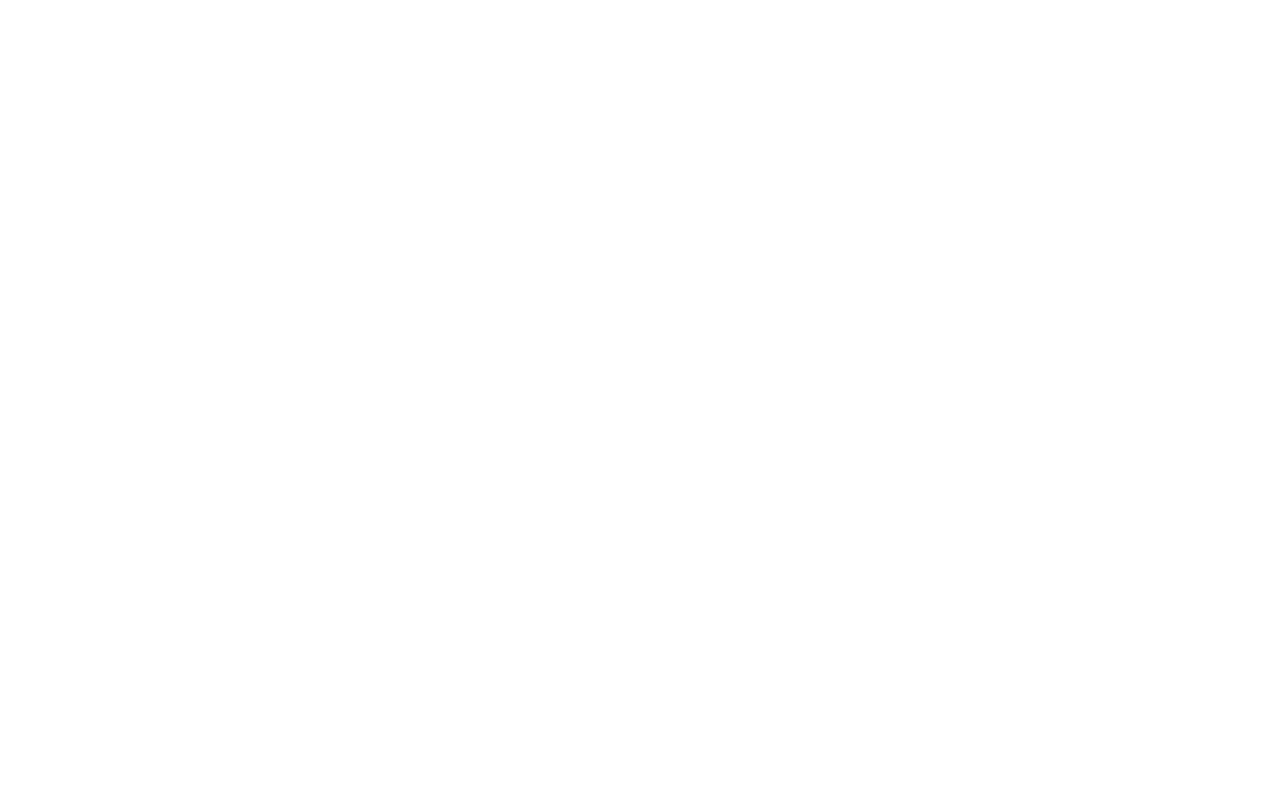
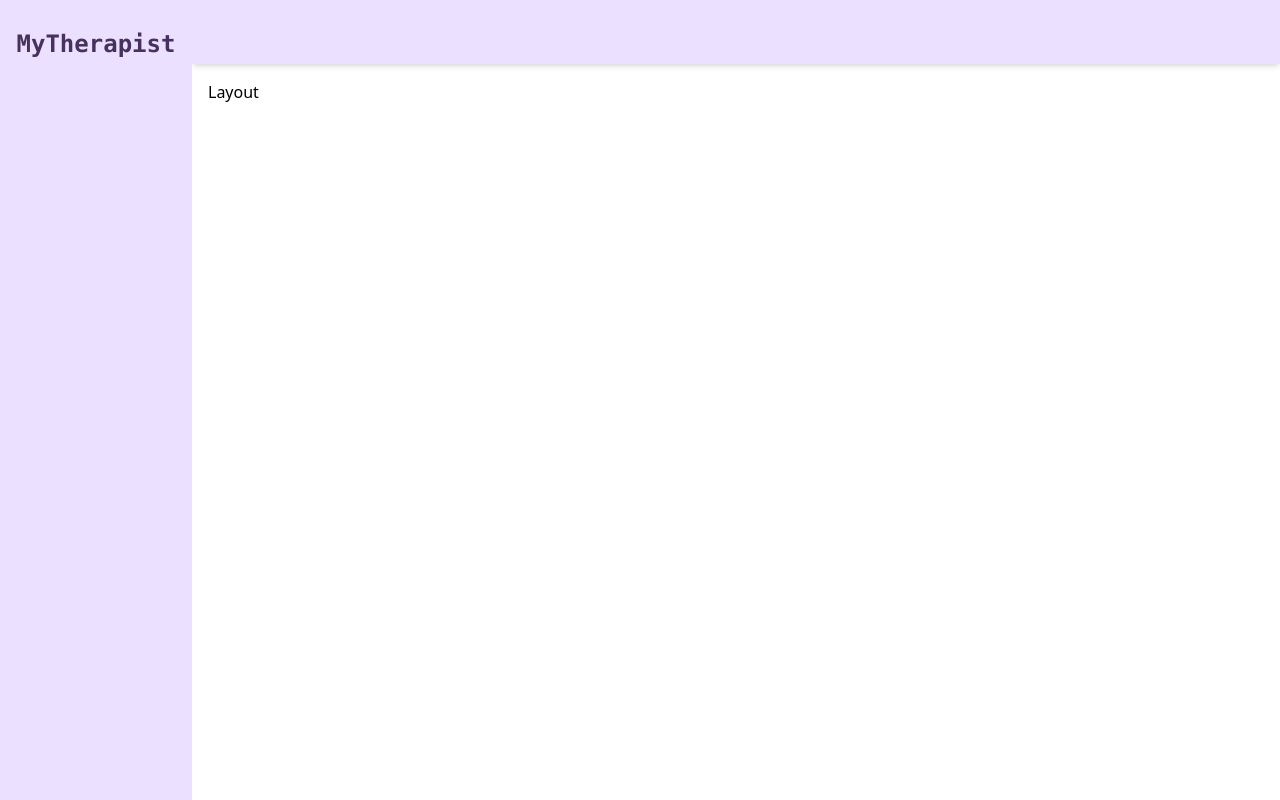
Before and after one commit to meenal0205/Mental-Health-Predection, a React (Create React App) app in the folder Client/: page / in a window 1280 px wide. Built offline with nearby package versions, Linux system fonts and the light colour scheme.

Commit message:
Added dashboard and sidebar

```diff
--- a/Client/src/App.js
+++ b/Client/src/App.js
@@ -1,11 +1,22 @@
 
 import './App.css';
+import Dashboard from './components/dashboard';
+import SideBar from './components/sidebar';
 
 function App() {
   return (
-    <div className="App">
 
-    </div>
+      <div className='flex w-full h-full '>
+        <div className='w-[15%]'>
+        <SideBar  />
+        </div>
+        <div className='w-[85%]'>
+        <Dashboard />
+        </div>
+
+      </div>
+
+
   );
 }
 
--- /dev/null
+++ b/Client/src/components/dashboard-components/layout.js
@@ -0,0 +1,11 @@
+import React from 'react'
+
+function Layout() {
+  return (
+    <div className='p-4'>
+        Layout
+    </div>
+  )
+}
+
+export default Layout
--- /dev/null
+++ b/Client/src/components/dashboard-components/navbar.js
@@ -0,0 +1,11 @@
+import React from 'react'
+
+function Navbar() {
+  return (
+    <div className='h-16 bg-[#EBE0FF] shadow-md '>
+
+    </div>
+  )
+}
+
+export default Navbar
--- /dev/null
+++ b/Client/src/components/dashboard.js
@@ -0,0 +1,17 @@
+import React from 'react'
+import Navbar from './dashboard-components/navbar'
+import Layout from './dashboard-components/layout'
+
+
+
+
+function Dashboard() {
+  return (
+    <div className='bg-white'>
+        <Navbar/>
+        <Layout/>
+    </div>
+  )
+}
+
+export default Dashboard
--- /dev/null
+++ b/Client/src/components/sidebar-components/logo.js
@@ -0,0 +1,12 @@
+import React from 'react'
+
+function Logo() {
+  return (
+    <div >
+        <h1 className='text-[#46325d] text-2xl font-extrabold text-center mt-7 font-mono cursor-pointer'>MyTherapist</h1>
+
+    </div>
+  )
+}
+
+export default Logo
--- a/Client/src/components/sidebar.js
+++ b/Client/src/components/sidebar.js
@@ -1,9 +1,10 @@
 import React from 'react'
+import Logo from './sidebar-components/logo'
 
 function SideBar() {
   return (
-    <div className=''>
-
+    <div className='w-[15%] absolute h-[100%] bg-[#EBE0FF]  '>
+        <Logo/>
     </div>
   )
 }
```
